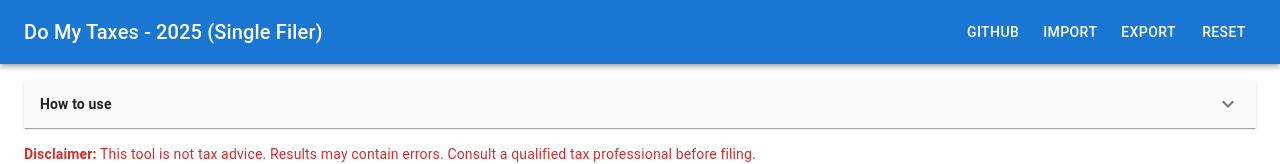
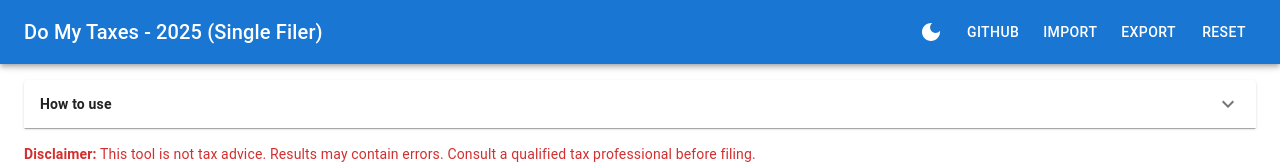
Before and after one commit to FrenchCommando/do-my-taxes, a React (Vite) app: page / in a window 1280 px wide. Shown: the top 164 px of the page. Built offline with nearby package versions, Linux system fonts and the light colour scheme.

Commit message:
dark mode

```diff
--- a/src/App.tsx
+++ b/src/App.tsx
@@ -4,7 +4,12 @@ import {
 } from '@mui/material';
 import { ThemeProvider, createTheme } from '@mui/material/styles';
 import CssBaseline from '@mui/material/CssBaseline';
+import useMediaQuery from '@mui/material/useMediaQuery';
+import IconButton from '@mui/material/IconButton';
 import ExpandMoreIcon from '@mui/icons-material/ExpandMore';
+import DarkModeIcon from '@mui/icons-material/DarkMode';
+import LightModeIcon from '@mui/icons-material/LightMode';
+import { useMemo, useState } from 'react';
 import { useTaxStore } from './store/taxStore';
 import { generateFilledPdfs } from './computation/pdf_filler';
 import W2Section from './components/W2Section';
@@ -16,11 +21,15 @@ import OtherSection from './components/OtherSection';
 import CarryoverSection from './components/CarryoverSection';
 import SummaryPanel from './components/SummaryPanel';
 
-const theme = createTheme({
-  palette: { mode: 'light' },
-});
+function App() {
+  const prefersDark = useMediaQuery('(prefers-color-scheme: dark)');
+  const [darkMode, setDarkMode] = useState<boolean | null>(null);
+  const isDark = darkMode ?? prefersDark;
 
-function App() {
+  const theme = useMemo(() => createTheme({
+    palette: { mode: isDark ? 'dark' : 'light' },
+  }), [isDark]);
+
   const { compute, importData, exportData, reset, fullResult } = useTaxStore();
 
   const handleExportJSON = () => {
@@ -116,6 +125,9 @@ function App() {
           <Typography variant="h6" sx={{ flexGrow: 1 }}>
             Do My Taxes - 2025 (Single Filer)
           </Typography>
+          <IconButton color="inherit" onClick={() => setDarkMode(!isDark)} sx={{ mr: 1 }}>
+            {isDark ? <LightModeIcon /> : <DarkModeIcon />}
+          </IconButton>
           <Button color="inherit" href="https://github.com/FrenchCommando/do-my-taxes" target="_blank" sx={{ mr: 1 }}>
             GitHub
           </Button>
@@ -127,7 +139,7 @@ function App() {
         </Toolbar>
       </AppBar>
       <Container maxWidth="xl" sx={{ py: 2 }}>
-        <Accordion sx={{ mb: 2, bgcolor: 'grey.50' }}>
+        <Accordion sx={{ mb: 2 }}>
           <AccordionSummary expandIcon={<ExpandMoreIcon />}>
             <Typography variant="body2"><strong>How to use</strong></Typography>
           </AccordionSummary>
--- a/src/components/Section1099.tsx
+++ b/src/components/Section1099.tsx
@@ -70,7 +70,7 @@ export default function Section1099() {
                 Trades ({entry.Trades.length})
               </Typography>
               {entry.Trades.map((trade, ti) => (
-                <Box key={ti} sx={{ mb: 1.5, p: 1.5, bgcolor: 'grey.50', borderRadius: 1 }}>
+                <Box key={ti} sx={{ mb: 1.5, p: 1.5, bgcolor: 'action.hover', borderRadius: 1 }}>
                   <Box sx={{ display: 'flex', gap: 1, mb: 1, alignItems: 'center', flexWrap: 'wrap' }}>
                     <TextField label="Description" size="small" value={trade.SalesDescription} onChange={(e) => updateTrade(entry.id, ti, { SalesDescription: e.target.value })} sx={{ flex: 1, minWidth: 150 }} />
                     <TextField label="Shares" size="small" value={trade.Shares} onChange={(e) => updateTrade(entry.id, ti, { Shares: e.target.value })} sx={{ width: 100 }} />
```
